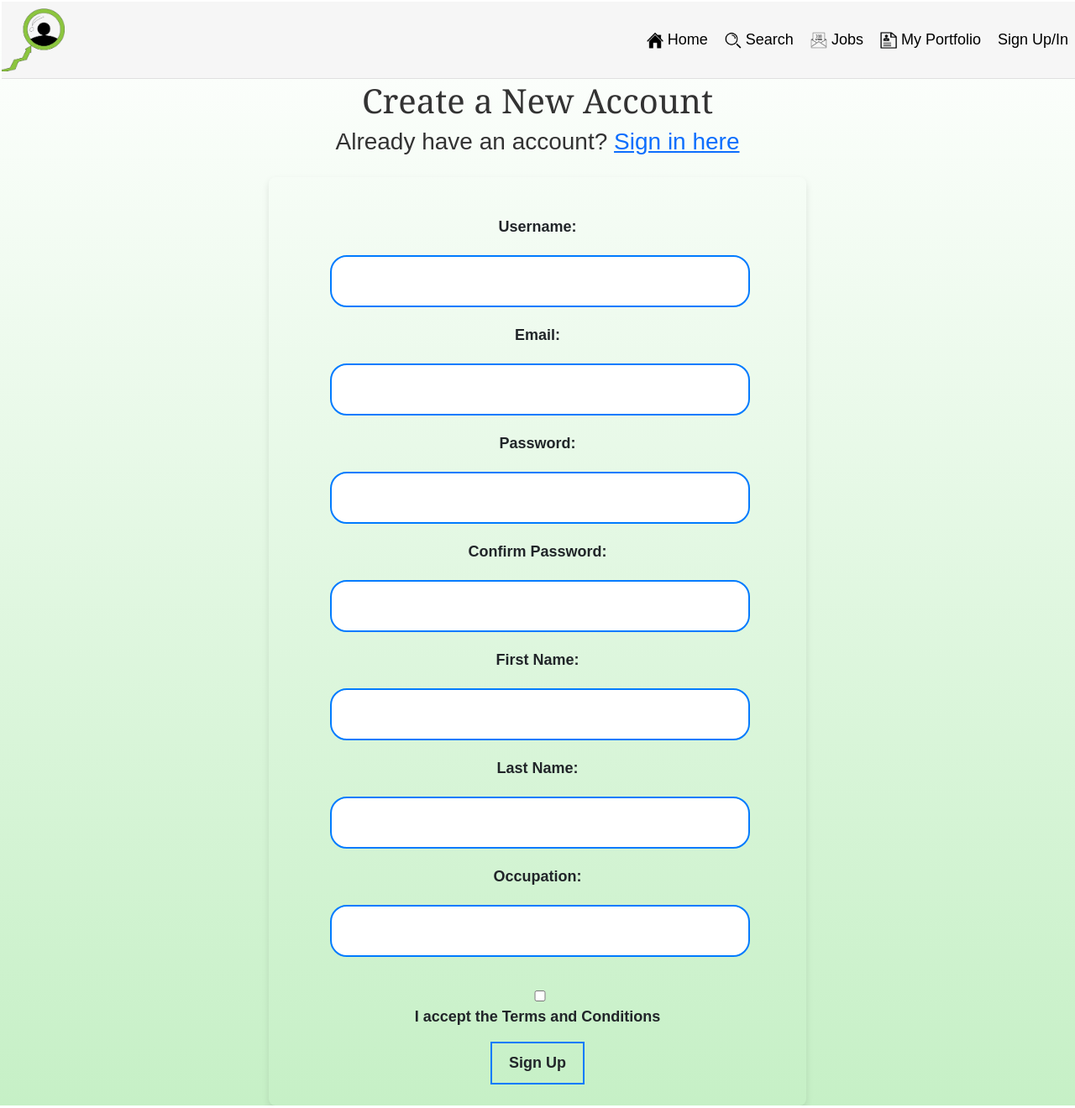
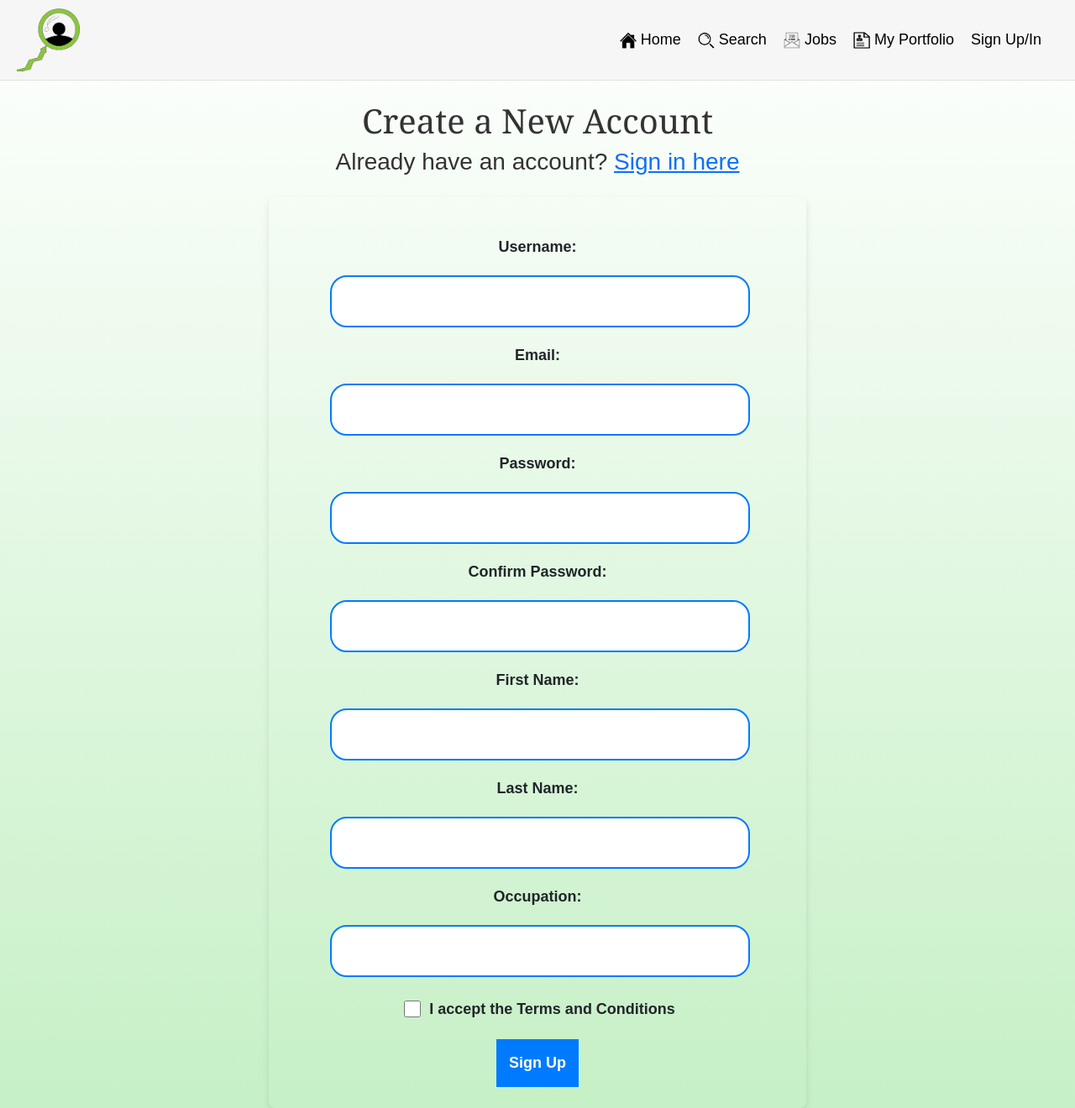
Before and after one commit to osasiyamu/Personal-Portfolio, a React (Create React App) app: page /join in a window 1280 px wide. Shown: the whole page at 84% size. Built offline with nearby package versions, Linux system fonts and the light colour scheme.

Commit message:
Full clean up for the Project
Css and server response clean up for the project.

```diff
--- a/src/assets/components/Navbar.js
+++ b/src/assets/components/Navbar.js
@@ -3,6 +3,7 @@ import homeIcon from '../images/homeIcon.png';
 import searchIcon from '../images/searchIcon.png';
 import jobIcon from '../images/jobIcon.png';
 import myPortfolioIcon from '../images/myPortfolioIcon.png';
+import "../css/main.css";
 
 const Navbar = () => {
 
@@ -17,10 +18,11 @@ const Navbar = () => {
     }
 
     return (
-        <div className='navbar'>
+        <div className='navbars'>
             <img id="mainlogo" src={mainLogo} alt="logo" />
             <div className="logo"></div>
 
+            <div className='navigation'>
                 <a href="/" className="icons">
                     <img src={homeIcon} alt="homeIcon" />
                     Home
@@ -40,6 +42,8 @@ const Navbar = () => {
 
                 {(localStorage.getItem("loggedIn") === "true") && <a href="" onClick={logout} className="icons">Logout</a>}
                 {(localStorage.getItem("loggedIn") !== "true") && <a href="/join" className="icons">Sign Up/In</a>}
+
+            </div>
         </div>
     );
 }
--- a/src/assets/css/jobs.css
+++ b/src/assets/css/jobs.css
@@ -1,25 +1,27 @@
 .search-bar {
-    float: right; /* CHECK */
-    /* position: absolute; */
-    top: 100px;
+    float: left;
+    position: relative;
+    top: 10px;
     margin-bottom: 30px;
-    /* right: 70px; */
     border-radius: 50%;
     border-color: black;
     padding: 10px;
-    /*background-color: #f0f0f0;*/
 }
 
 .search-bar input {
-    float:left; /* CHECK */
+    float:left;
+}
+
+.jobs {
+    display: flex;
+    margin-top: 50px;
+    width:100%;
+
 }
 
 .job-list {
-    width: 30%;
-    float: left;  /* CHECK */
-    margin-top: 100px; /* CHECK */
-    margin-right: 150px;
-    /* margin-bottom: 100px; */
+    width: 35%;
+    margin-right: 75px;
     padding: 20px;
     border-right: 1px solid #ccc;
     height: 600px;
@@ -89,8 +91,9 @@
 
 #jobDescription {
     display: none;
-    width: 50%;
+    width: 60%;
     float: center;
+    margin-right: 10px;
     padding: 10px;
     height: 600px;
     overflow-y: scroll;
--- a/src/assets/css/join.css
+++ b/src/assets/css/join.css
@@ -1,15 +1,16 @@
 /* Base link styling */
 a {
     text-decoration: none;
-    color: #007bff; /* Bootstrap-like link color for better visibility */
+    color: #007bff;
 }
 
 /* Page heading styling */
 #pageHeading {
+    margin-top: 50px;
     text-align: center;
-    margin-bottom: 2%; /* Reduced for a tighter layout */
-    font-size: 2rem; /* Larger text for emphasis */
-    color: #333; /* Darker text for better readability */
+    margin-bottom: 2%;
+    font-size: 2rem;
+    color: #333;
 }
 
 /* Signup form styling */
@@ -17,44 +18,44 @@ a {
     display: flex;
     flex-direction: column;
     align-items: center;
-    width: 50%; /* Adjusted width for better form control */
-    margin: 0 auto; /* Center the form horizontally */
-    padding: 2%; /* Add some padding around the form */
-    box-shadow: 0 4px 8px rgba(0,0,0,0.1); /* Soft shadow for depth */
-    border-radius: 8px; /* Rounded corners for the form container */
+    width: 50%;
+    margin: 0 auto;
+    padding: 2%;
+    box-shadow: 0 4px 8px rgba(0,0,0,0.1);
+    border-radius: 8px;
 }
 
 label {
     text-align: left;
-    margin-top: 20px; /* Increased margin for better spacing */
-    font-weight: bold; /* Make labels bold for clarity */
+    margin-top: 20px;
+    font-weight: bold;
 }
 
 /* Checkbox styling */
 #checkbox {
-    margin-left: 0; /* Align checkbox properly with the label text */
+    margin-left: 0;
 }
 
 /* Input and button shared styling */
 input, button {
-    width: 80%; /* Increased width for better touch targets */
-    padding: 15px; /* More padding for a better feel */
-    margin: 10px 0; /* Increase margin for better spacing */
-    border: 2px solid #007bff; /* Stylish border color */
-    font-size: 1rem; /* Larger font size for better readability */
+    width: 80%;
+    padding: 15px;
+    margin: 10px 0;
+    border: 2px solid #007bff;
+    font-size: 1rem;
 }
 
 /* Button specific styling */
 button {
-    width: auto; /* Auto width based on content */
-    background-color: #007bff; /* Bootstrap-like button color for consistency */
-    color: white; /* Text color for better contrast */
-    font-weight: bold; /* Bold text for emphasis */
-    transition: background-color 0.3s ease; /* Smooth transition for hover effect */
+    width: auto;
+    background-color: #007bff;
+    color: white;
+    font-weight: bold;
+    transition: background-color 0.3s ease;
 }
 
 button:hover {
-    background-color: #0056b3; /* Darker shade on hover for feedback */
+    background-color: #0056b3;
 }
 
 .errorMsg {
@@ -64,11 +65,11 @@ button:hover {
 /* Responsiveness */
 @media (max-width: 768px) {
     #signupForm {
-        width: 90%; /* More screen width on smaller devices */
+        width: 90%;
     }
 
     input, button {
-        width: 90%; /* Adjust input and button width on smaller screens */
+        width: 90%;
     }
 }
 
@@ -87,17 +88,21 @@ button:hover {
 
 .checkbox-container {
     display: flex;
-    flex-direction: column;
+    flex-direction: row;
     align-items: center;
+}
+
+.checkbox-container input{
+    width: 20px;
+    margin-top: 3px;
 }
 
 /* Styles for the checkbox */
 #terms_and_conds {
-    /* Remove any specific width/height if it's causing the checkbox to appear larger */
-    margin-bottom: 5px; /* Reduced space between checkbox and label text */
+    margin-bottom: 5px;
 }
 
 /* You may adjust the label margin if needed */
 label[for='terms_and_conds'] {
-    margin-top: 0; /* Remove excess space above the label */
+    margin-top: 0;
 }
--- a/src/assets/css/main.css
+++ b/src/assets/css/main.css
@@ -3,32 +3,34 @@
     font-family: Arial, sans-serif;
     font-size: large;
     min-height: 100vh;
+    max-height: 500vh;
 }
 
 .main-info {
-    /* overflow: scroll; */
+    padding-top: 70px;
 }
 
-.navbar {
+.navbars {
+    position: fixed;
     align-items: center;
     background-color: #f6f6f6;
     border-bottom: 1px solid #e0e0e0;
     display: flex;
-    margin: 2px;
+    justify-content: space-between;
     padding: 10px 20px;
-    position: fixed;
-    top: 0; /* Stick to the top of the viewport */
-    left: 0; /* Stick to the left of the viewport */
+    top: -5;
+    left: 0;
     width: 100%;
     z-index: 1000;
 }
 
-.navbar a {
-    margin: 10px;
+.navigation {
+    display: flex;
+
 }
 
-.navbar .logo {
-    flex: 1;
+.navbar a {
+    margin: 50px;
 }
 
 .navbar input[type="text"] {
--- a/src/assets/css/myPortfolio.css
+++ b/src/assets/css/myPortfolio.css
@@ -107,3 +107,12 @@ table {
     width: 100%;
     margin-top: 20px;
 }
+
+
+.viewPortfolio {
+    padding: 200px;
+}
+
+.errorBtn {
+    margin: 10px;
+}
--- a/src/assets/css/search.css
+++ b/src/assets/css/search.css
@@ -1,17 +1,12 @@
-#navbar-container {
-    top: 0;
-    left: 0;
-    right: 0;
-    z-index: 1000;
-    background-color: #fff;
-    box-shadow: 0 2px 5px rgba(0, 0, 0, 0.1);
-}
-
 .search {
     display: flex;
     justify-content: space-between;
+    margin-top: 20px;
+    margin-left: 5px;
+    margin-bottom: 10px;
     align-items: center;
     width: auto;
+    z-index: 1000;
 }
 
 input {
@@ -75,9 +70,13 @@ input {
 }
 
 .searchResults {
+    position: absolute;
+    margin-top: 5px;
     width: 100%;
+    max-height: 80%;
     margin-bottom: 50px;
     padding: 20px;
+    overflow-y: scroll;
 }
 
 .user:hover {
@@ -131,7 +130,7 @@ input {
     cursor: pointer;
 }
 
-.activeFilter {
+button {
     background-color: #007bff;
     color: white;
     border: none;
@@ -142,7 +141,7 @@ button:hover {
 }
 
 
-button {
+.activeFilter {
     background-color: transparent;
     color: inherit;
     border: 2px solid #007bff;
--- a/src/pages/Join.js
+++ b/src/pages/Join.js
@@ -105,7 +105,7 @@ const Join = () => {
 
                     <div className="checkbox-container">
                         <input type="checkbox" id="terms_and_conds" name="checkbox" required />
-                        <label htmlFor='terms_and_conds'>I accept the Terms and Conditions</label>
+                        <label htmlFor='terms_and_conds'>&nbsp; I accept the Terms and Conditions</label>
                     </div>
 
                     {/* Display error message if sign up fails */}
--- a/src/pages/Search.js
+++ b/src/pages/Search.js
@@ -56,7 +56,7 @@ const Search = () => {
     }, [searchQuery, result, filterType]);
 
     return (
-        <div>
+        <div className="searchPage">
             <div className="search">
                 <div>
                     <input
--- a/src/pages/portfolio/MyPortfolio.js
+++ b/src/pages/portfolio/MyPortfolio.js
@@ -37,8 +37,8 @@ const MyPortfolio = ({ searchId=0 }) => {
             }
 
             {(localStorage.getItem("loggedIn") !== "true") &&
-                <div className="container mt-5 centralized">
-                    <h1>Sorry, you are not logged in!</h1>
+                <div className="container mt-5 centralized viewPortfolio">
+                    <h1>Login to view your Portfolio!</h1>
                     <Button href="/login" className='errorBtn'>LOGIN</Button>
                 </div>
             }
```
Also changed, not shown: src/pages/jobs/Jobs.js (+15 -13 lines). Lines whose indentation alone changed are shown as unchanged.
